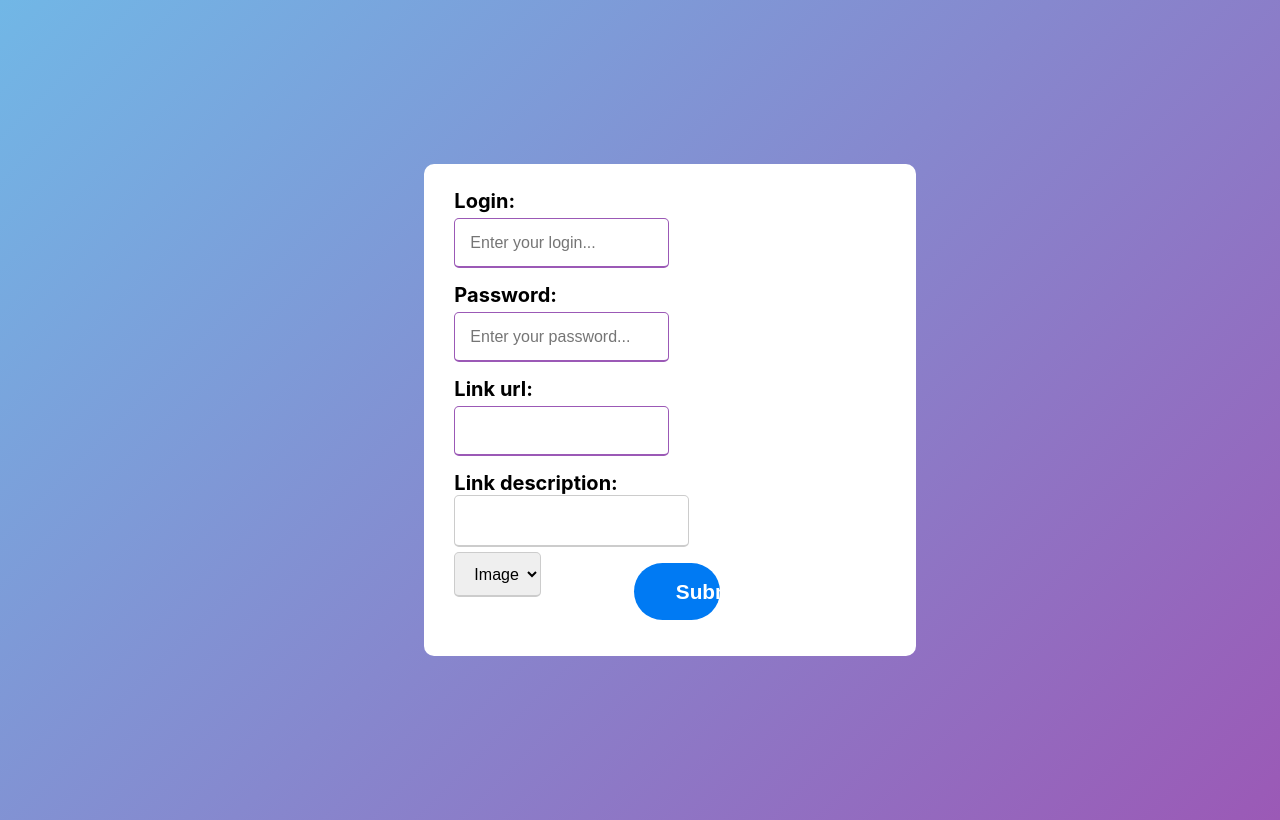
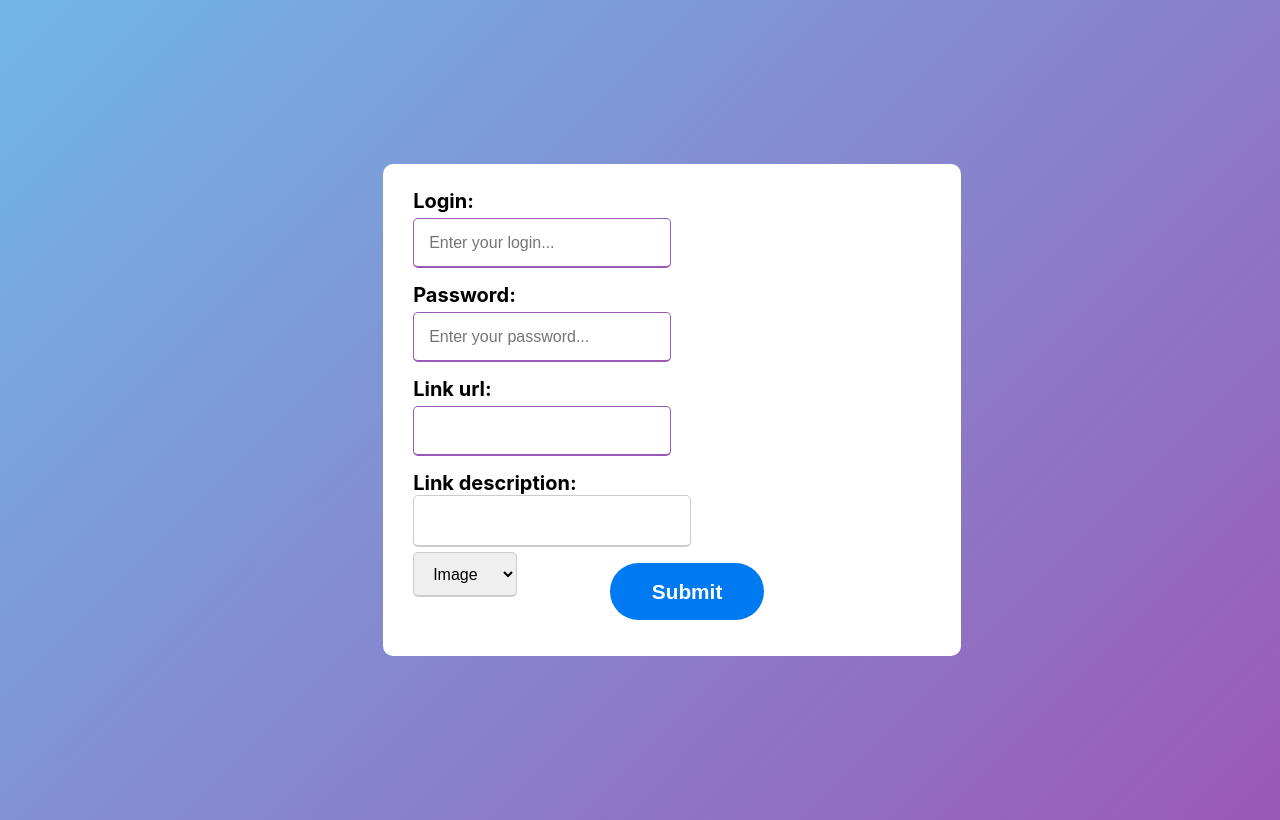
Before and after one commit to Avaarie/register-react, a React (Create React App) app: page / in a window 1280 px wide. Built offline with nearby package versions, Linux system fonts and the light colour scheme.

Commit message:
FT - subbit button and position fixes

```diff
--- a/public/assets/css/main.css
+++ b/public/assets/css/main.css
@@ -4,6 +4,7 @@
   display: -ms-flexbox;
   display: flex;
   height: 100vh;
+  width: 92%;
   -webkit-box-pack: center;
       -ms-flex-pack: center;
           justify-content: center;
@@ -14,11 +15,16 @@
 }
 
 .main-list {
-  max-width: 700px;
-  width: 100%;
+  width: 120%;
   background: #fff;
   padding: 25px 30px;
   border-radius: 10px;
+  -webkit-box-pack: center;
+      -ms-flex-pack: center;
+          justify-content: center;
+  -webkit-box-align: center;
+      -ms-flex-align: center;
+          align-items: center;
 }
 
 details {
@@ -105,7 +111,6 @@
   width: unset;
   cursor: pointer;
   margin-bottom: 0.5em;
-  width: 20%;
   margin-left: 4.5em;
 }
 
--- a/public/assets/css/main.scss
+++ b/public/assets/css/main.scss
@@ -4,17 +4,19 @@
     background: linear-gradient(135deg, #71b7e6, #9b59b6);
     display: flex;
     height: 100vh;
+    width: 92%;
     justify-content: center;
     align-items: center;
     padding: 10px;
 }
 
 .main-list {
-    max-width: 700px;
-    width: 100%;
+    width: 120%;
     background: #fff;
     padding: 25px 30px;
     border-radius: 10px;
+    justify-content: center;
+    align-items: center;
 }
 
 details {
@@ -89,7 +91,6 @@
     width: unset;
     cursor: pointer;
     margin-bottom: 0.5em;
-    width: 20%;
     margin-left: 4.5em;
 }
 
```
Also changed, not shown: 1 other file (tests, documents, lock files or other folders).
